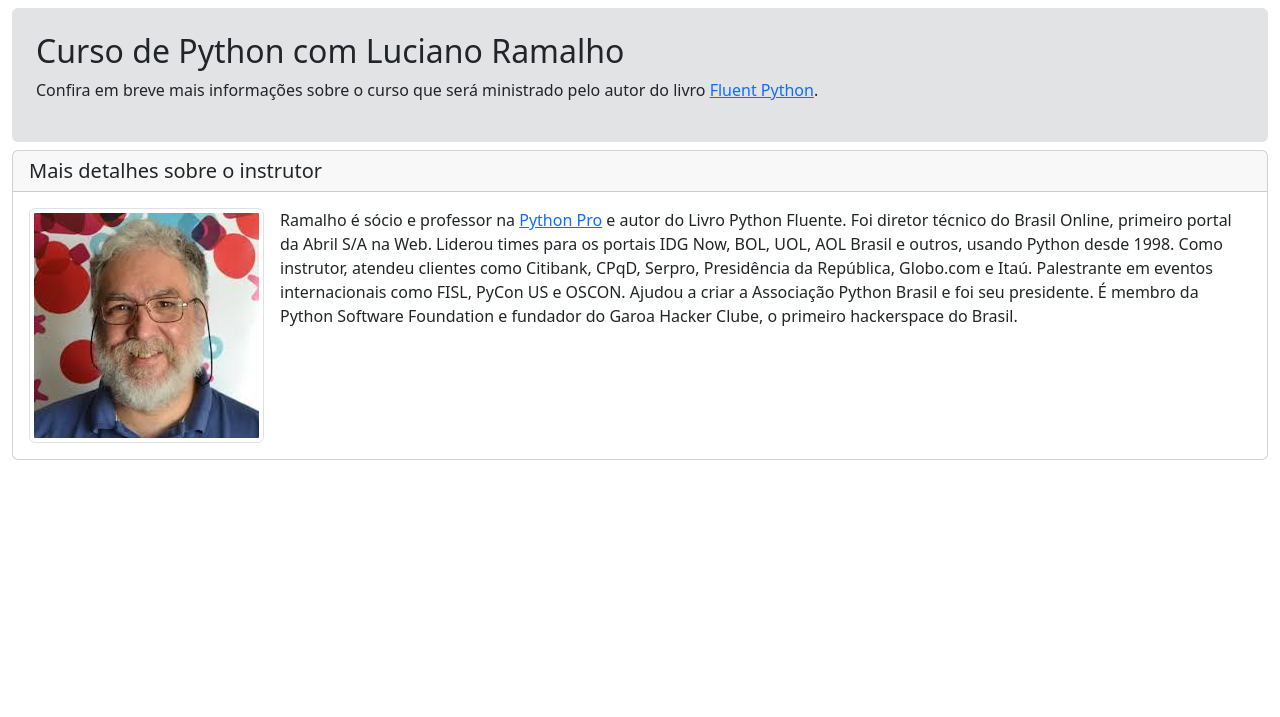
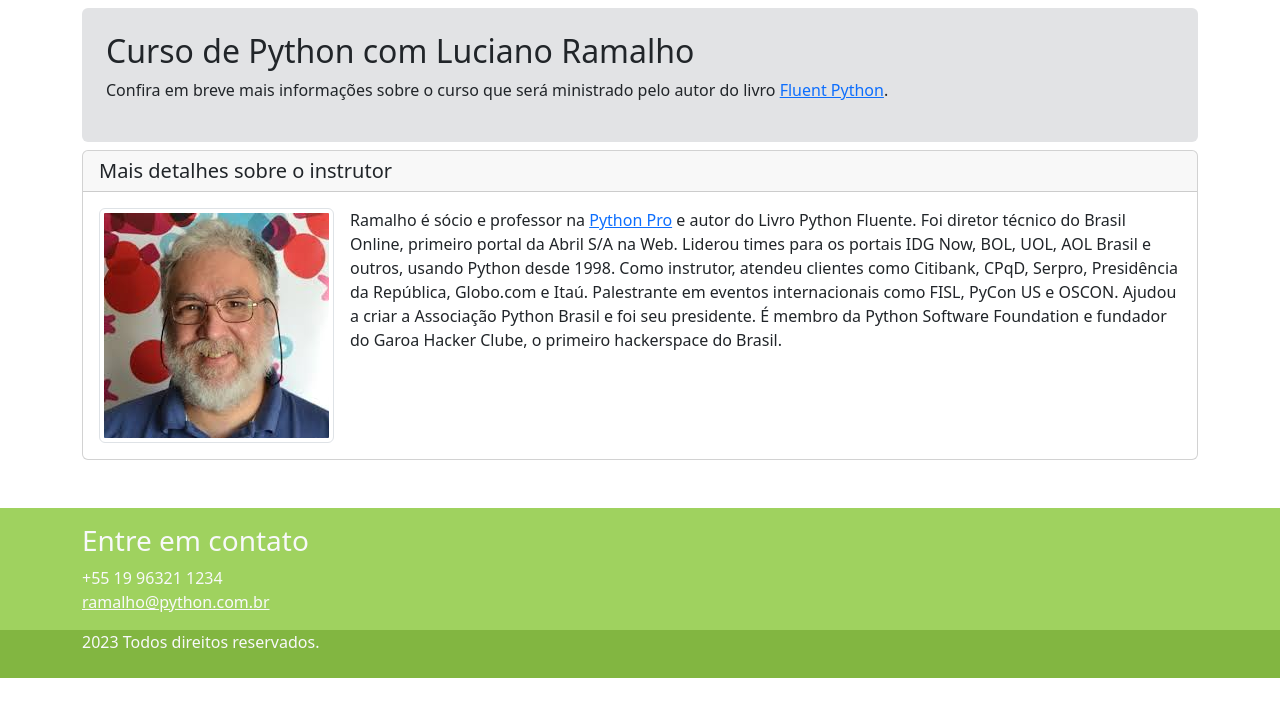
Before and after one commit to Zanettifabio/django02, a Django app: page / in a window 1280 px wide. Shown: the part 56-773 px from the top of the page. Run offline with Django 4.2, Linux system fonts and the light colour scheme; some libraries are stand-ins or nearby versions.

Commit message:
rodape finalizado

```diff
--- a/pypro02/base/static/css/style.css
+++ b/pypro02/base/static/css/style.css
@@ -1 +1,7 @@
-# Empty CSS file for your own CSS
+.main-footer{
+    background-color: #9fd25f;
+}
+
+.rights{
+    background-color: #82b641
+}
--- a/pypro02/base/templates/base/home.html
+++ b/pypro02/base/templates/base/home.html
@@ -36,7 +36,7 @@
   </div>
 </nav>
 
-    <div class="container-fluid">
+    <div class="container">
 	<div class="row">
 		<div class="col-md-12">
 
@@ -74,6 +74,29 @@
 		</div>
 	</div>
 </div>
+<footer class="main-footer mt-5 pt-3 text-light">
+	<div class="container">
+		<div class="row">
+			<div class="col">
+				<h3>Entre em contato</h3>
+				<address>
+					+55 19 96321 1234
+					<br/>
+					<a class="text-light" href="mailto: ramalho@python.com.br">ramalho@python.com.br</a>
+				</address>
+			</div>
+		</div>
+	</div>
+	<div class="rights">
+		<div class="container pb-4">
+			<div class="row">
+				<div class="col">
+					{% now 'Y' %} Todos direitos reservados.
+				</div>
+			</div>
+		</div>
+	</div>
+</footer>
 
 
   </body>
```
